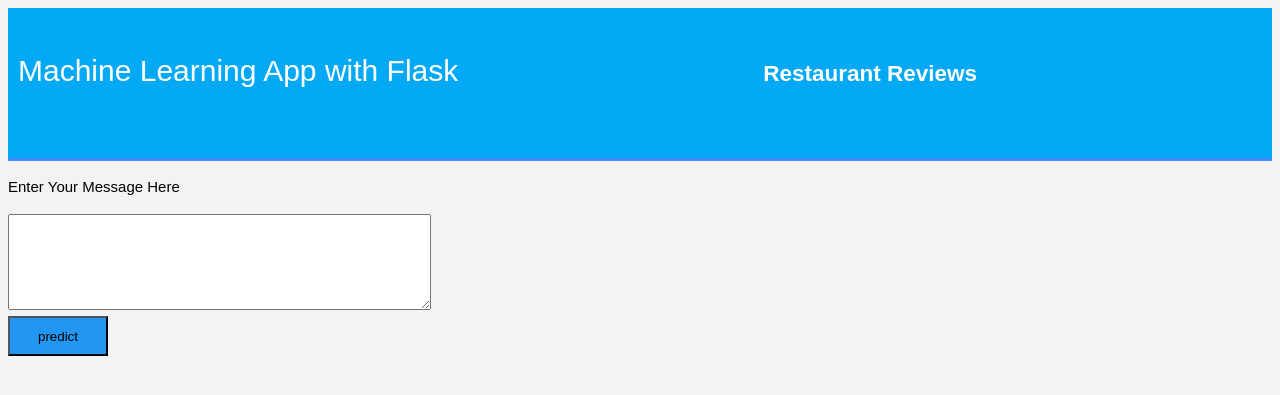
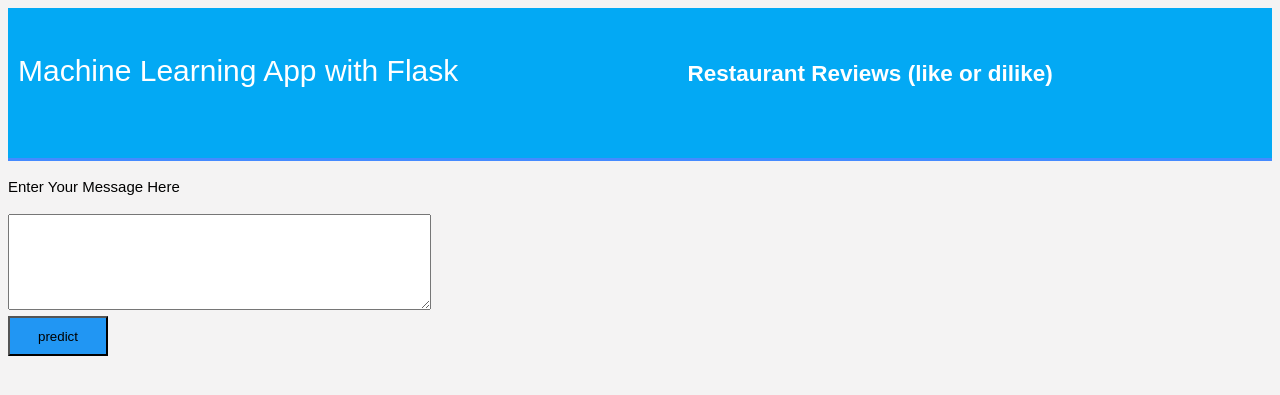
Before and after one commit to sowrab9949/Major-Project-Sentiment-Analysis, a Flask app: template templates/home.html in a window 1280 px wide. Shown: the top 395 px of the page. Run offline with Flask 2, Linux system fonts and the light colour scheme; the template is opened without the code that fills it, so the values that code supplies are empty; parts of the project's set-up code (start-up, migrations or seed data) failed here and were passed over.

Commit message:
Update home.html

```diff
--- a/templates/home.html
+++ b/templates/home.html
@@ -12,7 +12,7 @@
 		<div id="brandname">
 			Machine Learning App with Flask
 		</div>
-		<h2>Restaurant Reviews </h2>
+		<h2>Restaurant Reviews (like or dilike) </h2>
 
 	</div>
 	</header>
```
